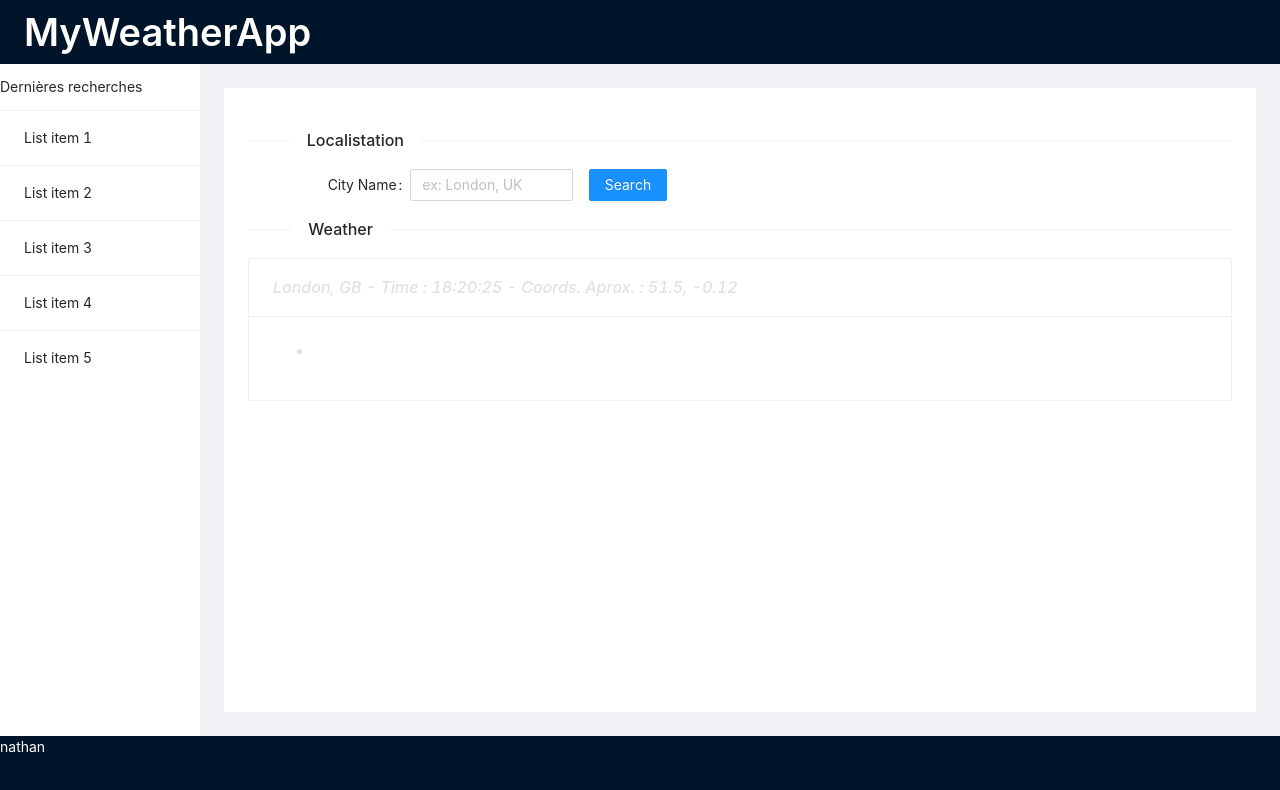
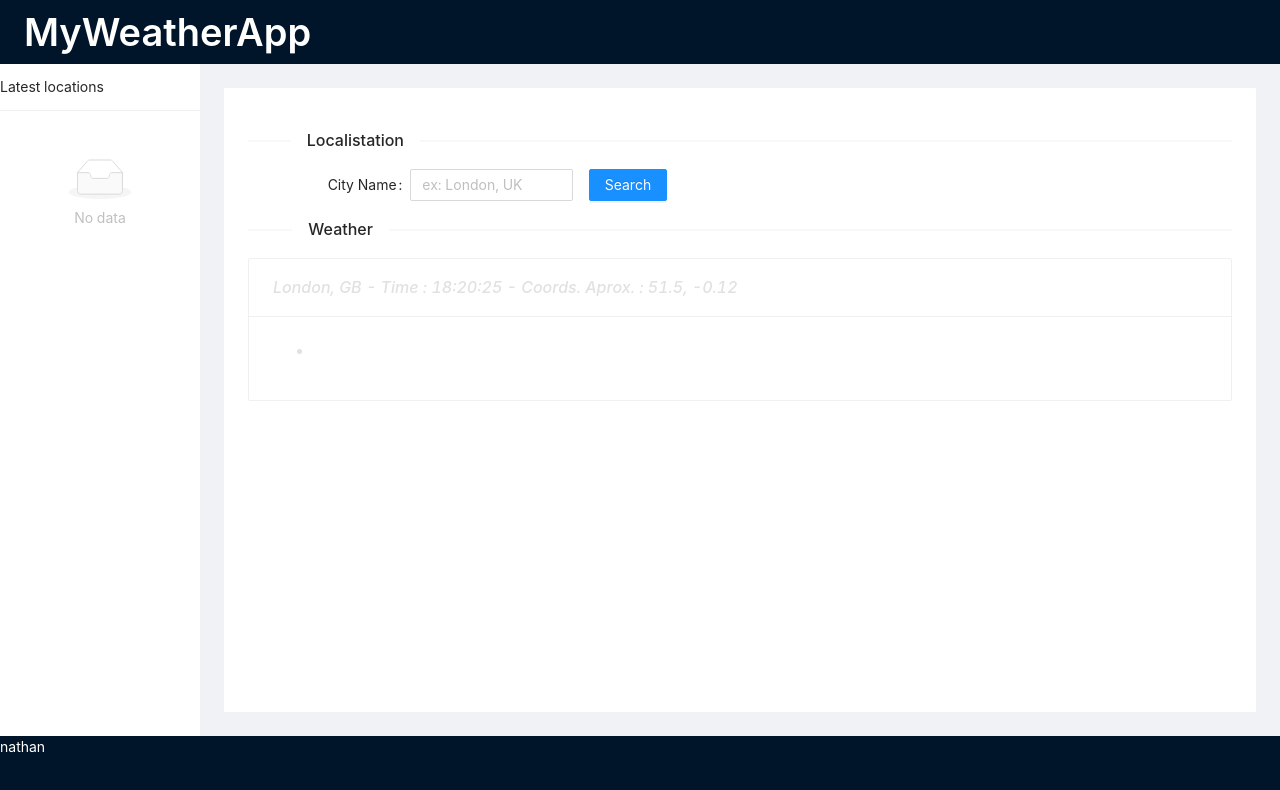
Before and after one commit to nathanLR/My-Weather-App, a React (Create React App) app: page / in a window 1280 px wide. Shown: the top 790 px of the page. Built offline with nearby package versions, Linux system fonts and the light colour scheme.

Commit message:
1 file modified

```diff
--- a/src/components/LatestSearchs/LatestSearchs.tsx
+++ b/src/components/LatestSearchs/LatestSearchs.tsx
@@ -1,20 +1,15 @@
-import React from 'react';
+import React, { useState } from 'react';
 import { List } from 'antd';
 
-const data = [
-  'List item 1',
-  'List item 2',
-  'List item 3',
-  'List item 4',
-  'List item 5',
-];
 const LatestSearch = () => {
+  const [searches, setSearches] = useState<string[]>([]);
+
   return (
     <List
       size="large"
-      header={<div>Dernières recherches</div>}
+      header={<div>Latest locations</div>}
       renderItem={(item) => <List.Item>{item}</List.Item>}
-      dataSource={data}
+      dataSource={searches}
     />
   );
 };
```
